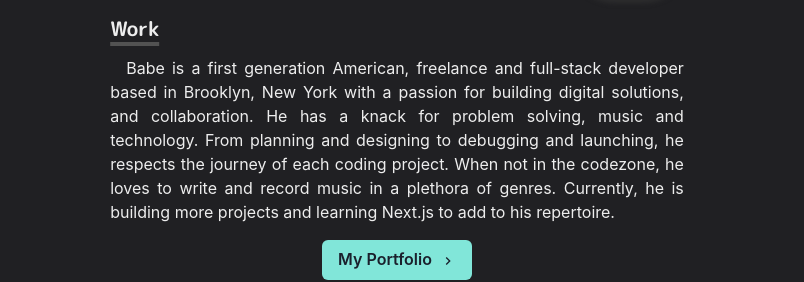
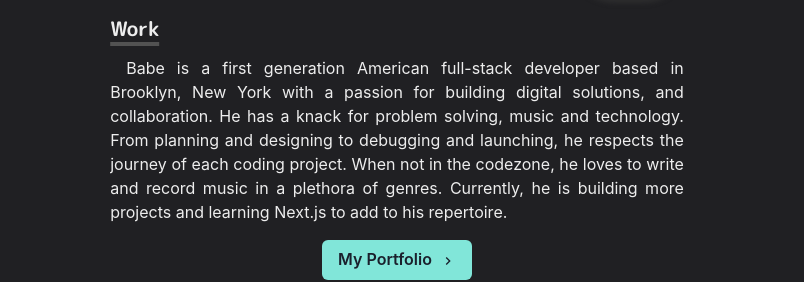
Before and after one commit to babeabulaila/portfolio, a Next.js app: page / in a window 1280 px wide. Shown: the part 237-519 px from the top of the page, without its empty margins (243-1047 px from the left). Built offline with nearby package versions, Linux system fonts and the light colour scheme.

Commit message:
adjust bio

```diff
--- a/pages/index.js
+++ b/pages/index.js
@@ -43,7 +43,7 @@ export default function Home() {
           Work
         </Heading>
         <Paragraph>
-          Babe is a first generation American, freelance and full-stack developer based in Brooklyn, New York with a passion for building digital solutions, and collaboration.
+          Babe is a first generation American full-stack developer based in Brooklyn, New York with a passion for building digital solutions, and collaboration.
           He has a knack for problem solving, music and technology. From planning and designing to debugging and launching, he respects the journey of each coding project.
           When not in the codezone, he loves to write and record music in a plethora of genres. Currently, he is building more projects and learning Next.js to add to his repertoire.
         </Paragraph>
```
